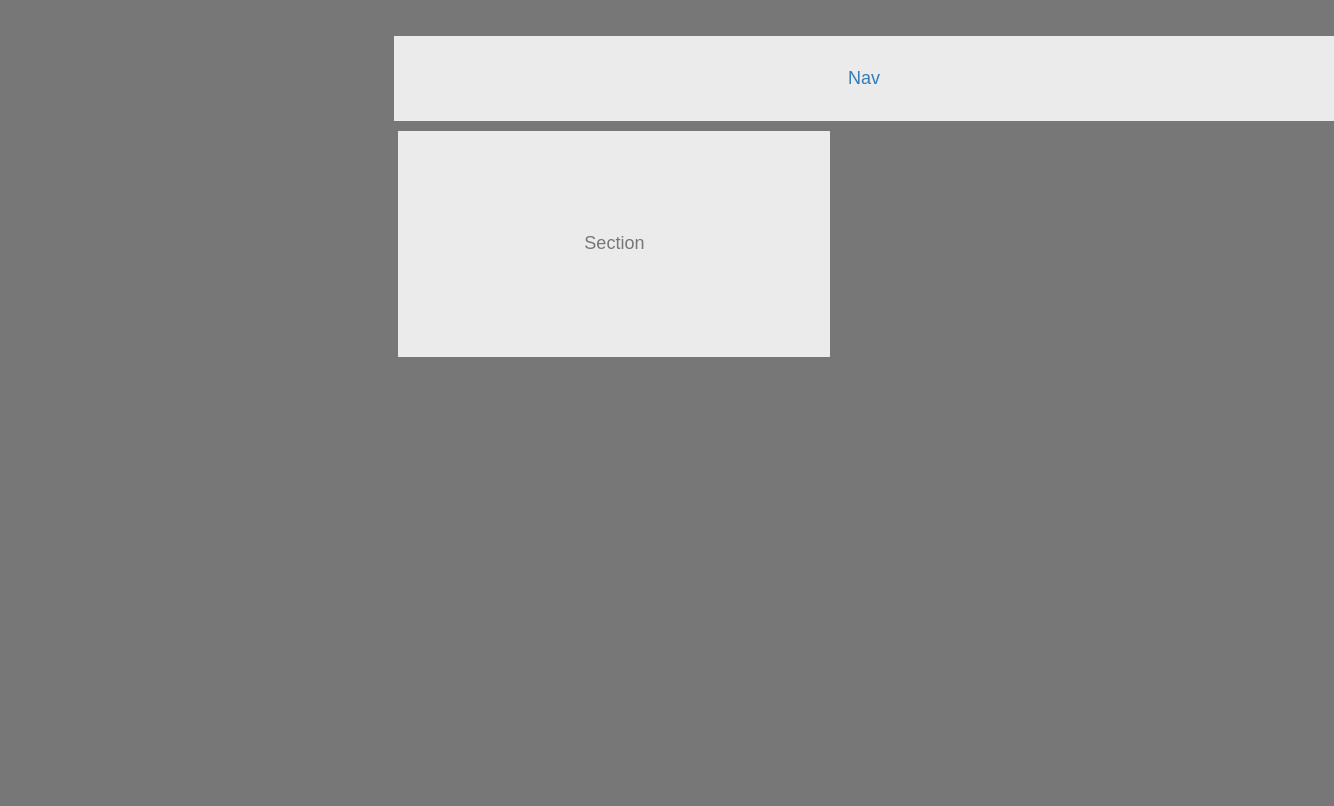
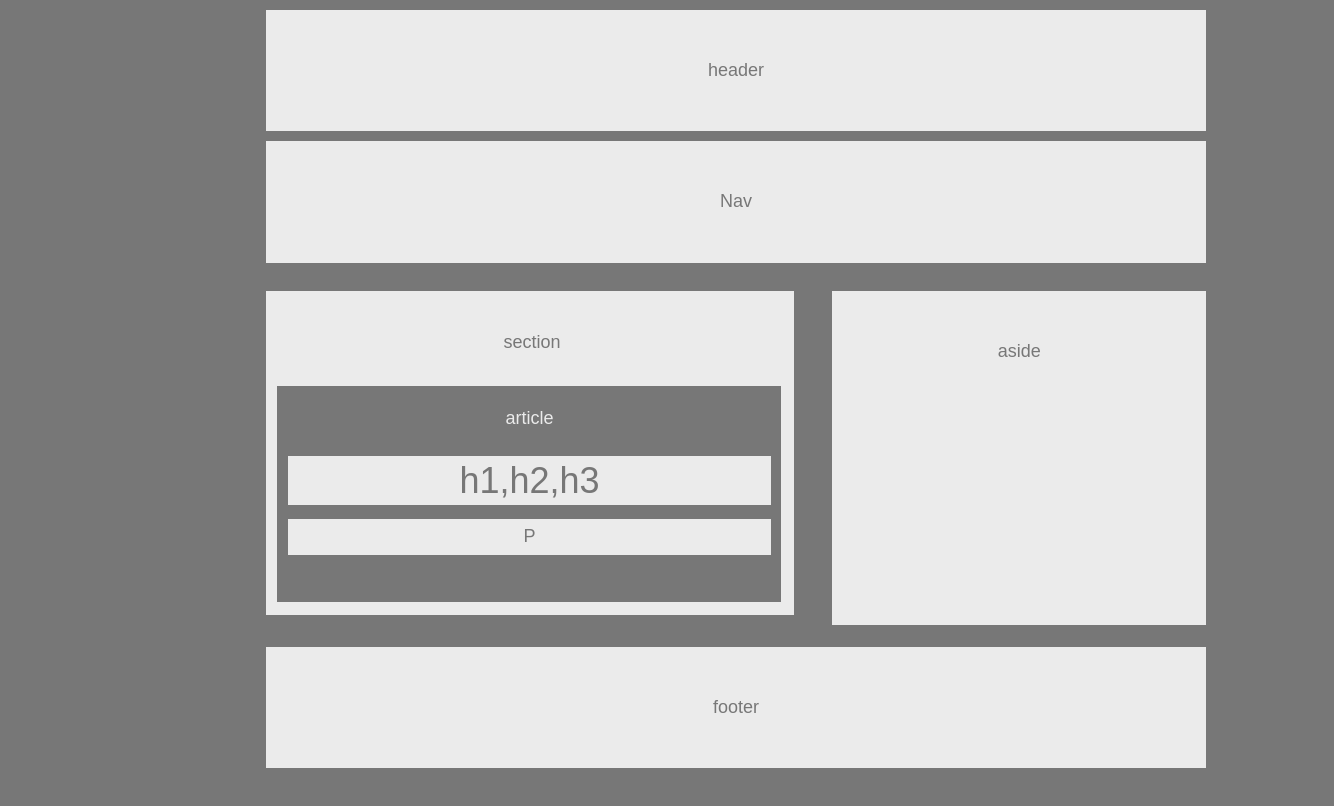
Before and after one commit to michaelfbagheri/HW-Wireframe, a plain HTML site: page index.html in a window 1280 px wide. Shown: the whole page, 1334 px wide, since content can reach past the window. Drawn offline with nearby package versions, Linux system fonts and the light colour scheme.

Commit message:
next one

```diff
--- a/index.html
+++ b/index.html
@@ -5,26 +5,30 @@
     <!-- Latest compiled and minified CSS -->
 	<link rel="stylesheet" href="https://maxcdn.bootstrapcdn.com/bootstrap/3.3.6/css/bootstrap.min.css" integrity="sha384-1q8mTJOASx8j1Au+a5WDVnPi2lkFfwwEAa8hDDdjZlpLegxhjVME1fgjWPGmkzs7" crossorigin="anonymous">
 	<!-- Linking CSS -->
-	<link rel="stylesheet" type="text/css" href="style.css">
-    <title class = "style">Jon Stewart</title>
+	<link rel="stylesheet" type="text/css" href="style-Rev1.css">
+    <title class = "style">HomeWork-1</title>
 
 </head>
 
 <body class = "style">
+                <header class = "style">header</header>
 
-        <p class = "style">Header</p>
-</header>
-<nav class = "style">
-        <a>Nav</a>
-</nav>
+                <Nav class = "style">Nav</Nav>
 
+                <section class = "style">
+                        <p>section</p>
+                        <article class = "style">
+                                <P>article</P>
+                                <h1 class = "style">h1,h2,h3</h1>
+                                <P class = "style">P</P>
+                        </article>
+                </section>
 
-<body class= "style">
+                <aside class = "style">
+                        <p>aside</p>
+                </aside>
 
-        <section class="style">Section</section>
-
-
-     <p class = "style">Body</p>
+                <footer class = "style">footer</footer>
 
         </body>
 
--- /dev/null
+++ b/style-Rev1.css
@@ -0,0 +1,88 @@
+
+
+body.style {
+    background: #777;
+	color: #777;
+	font-family: Arial, Helvetica, sans-serif;
+    font-size: 18px;
+    margin: 0.5% 20%;
+    overflow: hidden;
+	width: 960px;
+    }
+
+
+header.style {
+    background: #ebebeb;
+	margin: 1%;
+    padding: 5%;
+	text-align: center;
+}
+
+
+nav.style{
+    background: #ebebeb;
+	margin: 1%;
+	padding: 5%;
+    text-align: center;
+}
+
+
+section.style {
+    background:#ebebeb;
+	float: left;
+	margin: 2% 1% 1% 1%;
+    padding: 4% 1% 1% 1.5%;
+	position: relative;
+	text-align: center;
+    width: 55%;
+}
+
+
+article.style {
+    background: #777;
+	color: #ebebeb;
+    float: right;
+    margin: 4% 0.5% 0.5% 1%;
+    padding: 4% 2% 8.5% 2%;
+    position: relative;
+    text-align: center;
+	width: 100%;
+}
+
+
+h1.style {
+    background: #ebebeb;
+	color: #777;
+    margin: 5% 0% 1% 0%;
+    padding: 1% 0;
+    width: 100%;
+}
+
+
+p.style {
+    background: #ebebeb;
+	color: #777;
+    margin: 3% 0% 1% 0%;
+    padding: 1% 0;
+	width: 100%;
+}
+
+
+aside.style {
+    background:#ebebeb;
+	float: right;
+    margin: 2% 1% 1.5% 2%;
+    padding: 5% 0 26% 0;
+    position: relative;
+	text-align: center;
+    width: 39%;
+}
+
+
+Footer.style {
+    background: #ebebeb;
+    margin: 40% 1% 10% 1%;
+    padding: 5%;
+	position: relative;
+	text-align: center;
+}
--- a/style.css
+++ b/style.css
@@ -1,15 +1,33 @@
-header.style {background: #ebebeb;text-align: center;padding: 30px 30px;margin: 1% 1% ; position: relative;left: 40%;}
+header {background: #ebebeb;text-align: center;padding: 30px 30px;margin: 1% 1% ; position: relative;left: 40%;}
 body.style {font-family: Arial, Helvetica, sans-serif; color: #777; background: #777; width: 960px; font-size: 18px;text-align: center;}
 nav.style {background: #ebebeb; text-align: center;padding: 30px 100px;margin: 1% 1%; position: relative;left: 40%;}
-section.style {background: #ebebeb;border: "10px";width:45%;float:left;margin: 0 1.5%;text-align: center; position: relative;left: 40%;padding: 100px 100px}
+section.style {
+    background: #ebebeb;
+    border: "10px";
+    width:45%;
+    height: 300px;
+    float:left;
+    margin: 0 1.5%;
+    text-align: center;
+    position: relative;
+    left: 40%;
+    padding: 0 auto;
 
+}
 
+aside.style {
+    background: #ebebeb;
+    border: "10px";
+    width:45%;
+    height: 300px;
+    float:left;
+    margin: 0 1.5%;
+    text-align: center;
+    position: relative;
+    left: 44%;
+    padding: 0 auto;
 
-
-
-
-
-aside.style {background: #ebebeb;width: 33%;float: right;margin: 0 1.5%;}
+}
 footer.style {background: #ebebeb;}
 article.style {color: "#ebebeb";background: "#777";}
 h1.style {color:"#777";background: "#ebebeb";}
```
